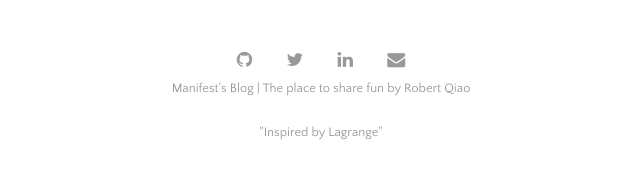
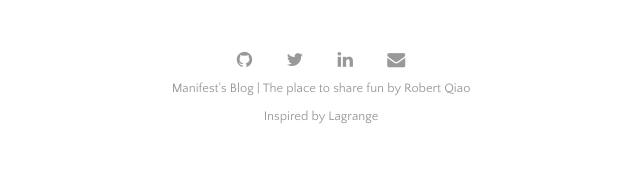
Before and after one commit to manifestoso/PersonalBlog, a Jekyll site: the page built from index.html, in a window 1280 px wide and 900 px high, scrolled down 2279 px. Shown: the part 722-897 px from the top of the window, without its empty margins (319-959 px from the left). Built offline with Jekyll 4.4.1, drawn with Linux system fonts in a browser that asks for light colours; nearby versions of some CDN libraries; the list of posts is cut into pages by our own code.

Commit message:
Footer style update

```diff
--- a/_includes/footer.html
+++ b/_includes/footer.html
@@ -14,6 +14,6 @@
   {% if site.author.email %}
     <a href="mailto:{{site.author.email}}"><i class="fa fa-envelope" aria-hidden="true" target="_blank"></i></a>
   {% endif %}
-  <div class="post-date"><a href="{{ site.github.url }}/menu/aboutus.html">{{ site.title }} | {{ site.tagline }} by {{ site.author.name }}</a></div>
-  <div class="post-date"><a href="https://lenpaul.github.io/Lagrange/menu/about"> "Inspired by Lagrange" </a></div>
+  <div class="post-date"><a href="{{ site.github.url }}/menu/aboutus.html">{{ site.title }} | {{ site.tagline }} by {{ site.author.name }} <br />
+			 <a ref="https://lenpaul.github.io/Lagrange/menu/about"> Inspired by Lagrange </a></div>
 </footer>
```
